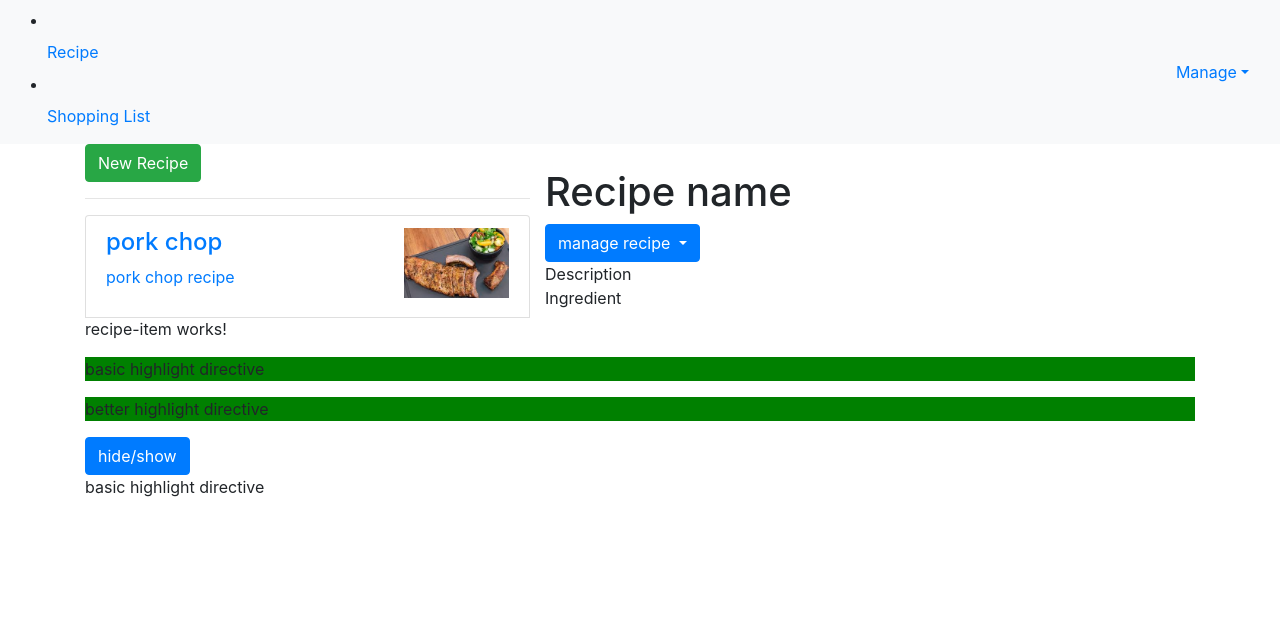
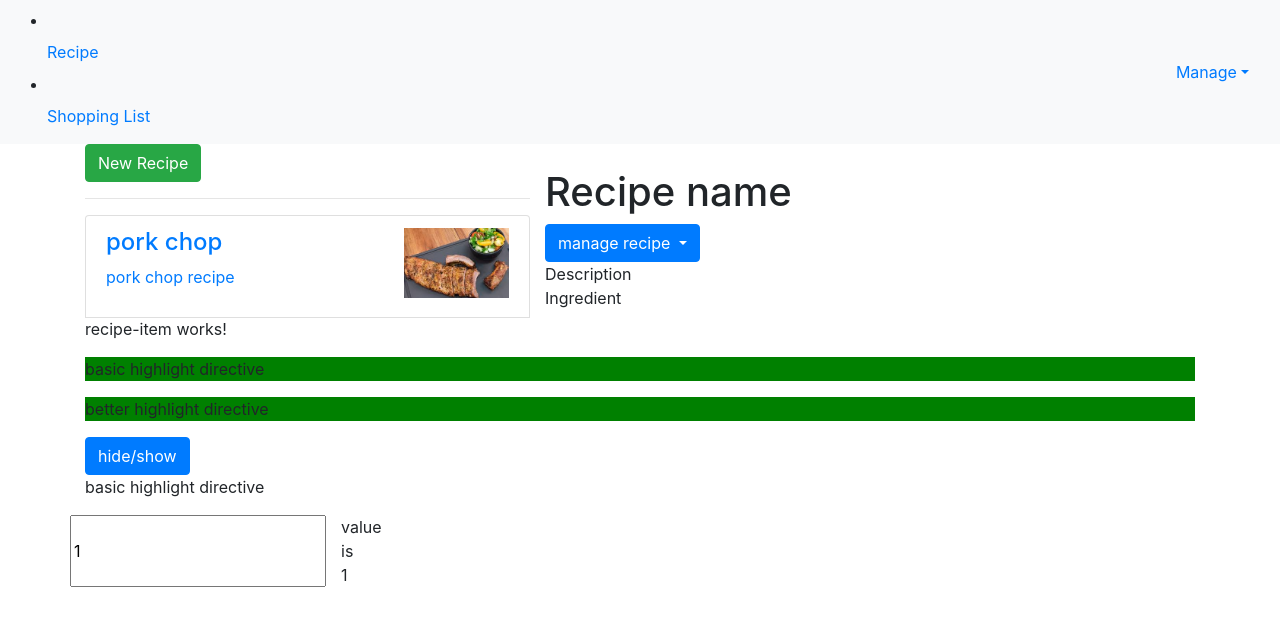
Before and after one commit to tiansiyu0210/Angular7App, an Angular app: page / in a window 1280 px wide. Shown: the top 626 px of the page. Built offline with nearby package versions, Linux system fonts and the light colour scheme.

Commit message:
ngSwitch

```diff
--- a/src/app/app.component.html
+++ b/src/app/app.component.html
@@ -11,6 +11,15 @@
       <div *appUnless="!test" >
         <p>basic highlight directive</p>
       </div>
+      <div class="row">
+        <input class="input-group-sm" type="number" [(ngModel)]="numbersEl">
+        <div [ngSwitch]="numbersEl">
+          <div class="col-sm-4" *ngSwitchCase="1">value is 1</div>
+          <div class="col-sm-4" *ngSwitchCase="2">value is 2</div>
+          <div class="col-sm-4" *ngSwitchCase="3">value is 3</div>
+          <div class="col-sm-4"  *ngSwitchDefault>no match</div>
+        </div>
+      </div>
     </div>
   </div>
 </div>
--- a/src/app/app.component.ts
+++ b/src/app/app.component.ts
@@ -9,6 +9,7 @@ export class AppComponent {
 
   tagName = 'recipe';
   test = true;
+  numbersEl = 1;
 
   triggerTag(tagname: string){
     this.tagName = tagname;
--- a/src/app/unless.directive.ts
+++ b/src/app/unless.directive.ts
@@ -1,5 +1,5 @@
 import {Directive, Input, TemplateRef, ViewContainerRef} from '@angular/core';
-import {Template} from '@angular/compiler/src/render3/r3_ast';
+
 
 @Directive({
   selector: '[appUnless]'
```
Also changed, not shown: 1 other file (tests, documents, lock files or other folders).
